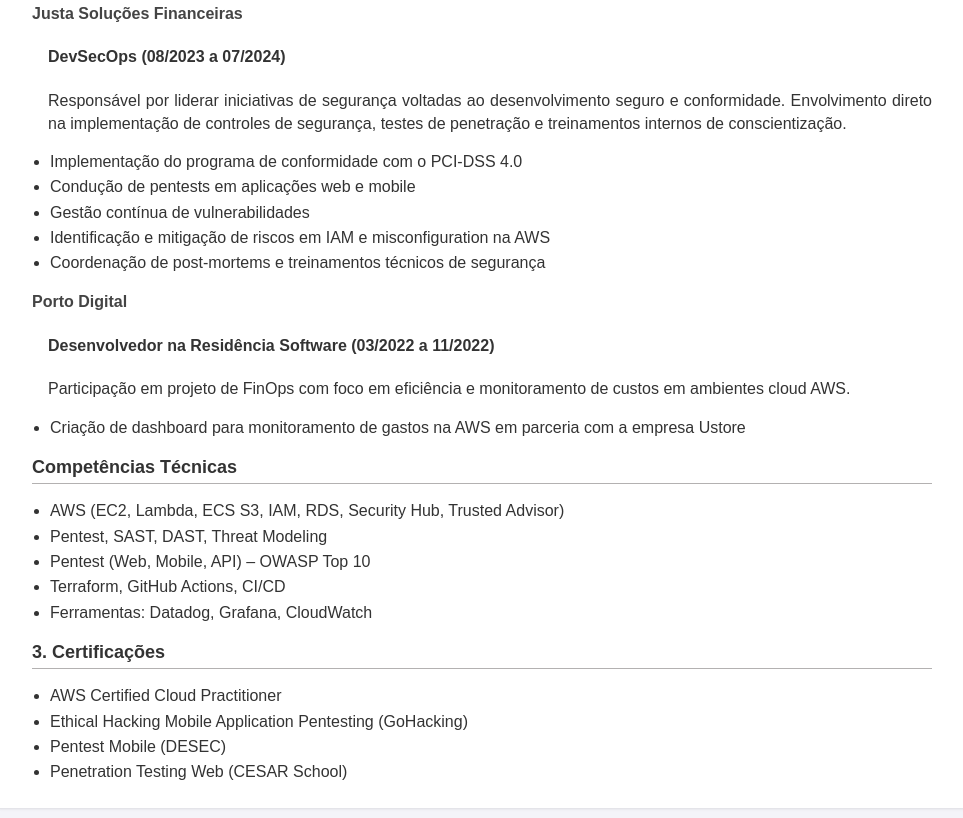
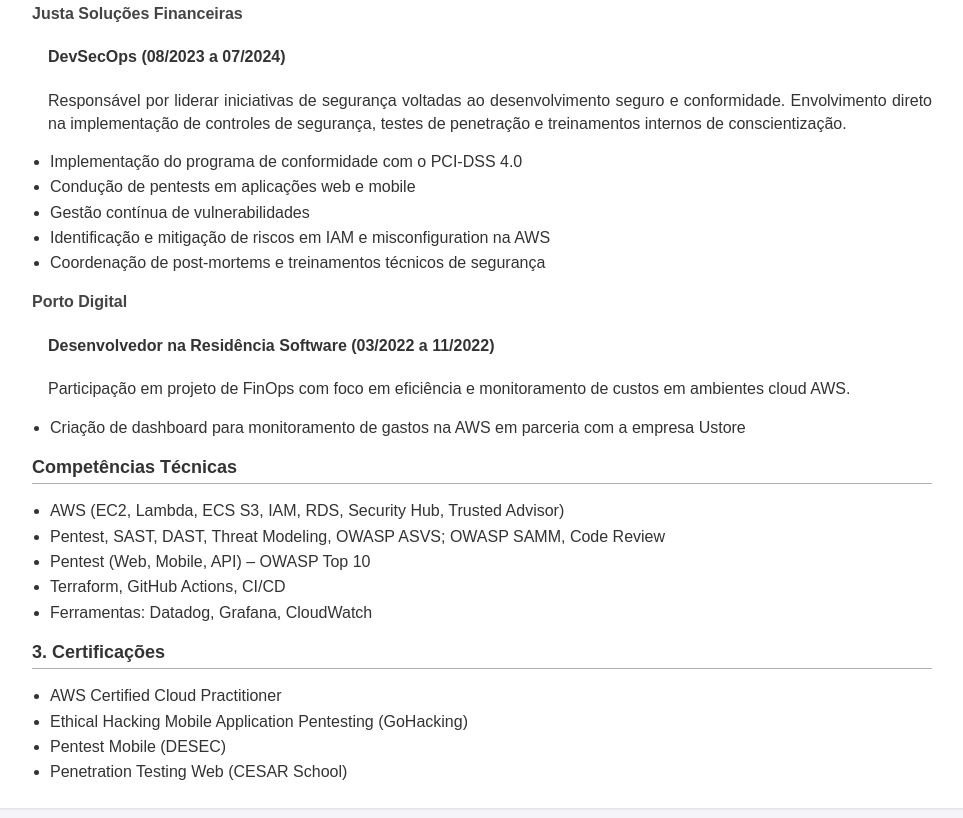
Before and after one commit to EdivaldoCostaLimaJr/curriculo-edivaldo, a plain HTML site: page index.html in a window 1280 px wide. Shown: the part 888-1706 px from the top of the page, without its empty margins (148-1111 px from the left). Drawn offline with Linux system fonts and the light colour scheme.

Commit message:
Update index.html

```diff
--- a/index.html
+++ b/index.html
@@ -118,7 +118,7 @@
              <h2>Competências Técnicas</h2>
                 <ul>
                     <li>AWS (EC2, Lambda, ECS S3, IAM, RDS, Security Hub, Trusted Advisor)</li>
-                    <li>Pentest, SAST, DAST, Threat Modeling</li>
+                    <li>Pentest, SAST, DAST, Threat Modeling, OWASP ASVS; OWASP SAMM, Code Review</li>
                     <li>Pentest (Web, Mobile, API) – OWASP Top 10</li>
                     <li>Terraform, GitHub Actions, CI/CD</li>
                     <li>Ferramentas: Datadog, Grafana, CloudWatch</li>
```
